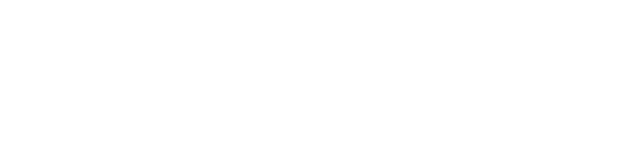
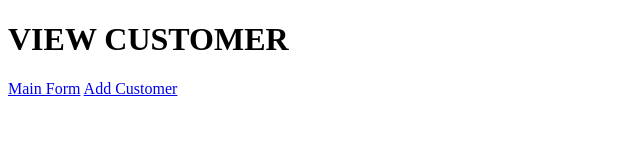
Before and after one commit to hiruni-td/Day-13, a plain HTML site: page viewCustomer.html in a window 1280 px wide. Shown: the whole page, without its empty margins (0-640 px from the left). Drawn offline with Linux system fonts and the light colour scheme.

Commit message:
add.links

```diff
--- a/viewCustomer.html
+++ b/viewCustomer.html
@@ -7,7 +7,10 @@
 </head>
 <body>
 
+    <h1>VIEW CUSTOMER</h1>
 
+    <a href="index.html">Main Form</a>
+    <a href="addCustomer.html">Add Customer</a>
     <script src="app.js"></script>
 </body>
 </html>
```
Also changed, not shown: addCustomer.html (+2 -1 lines), index.html (+3 -0 lines).
